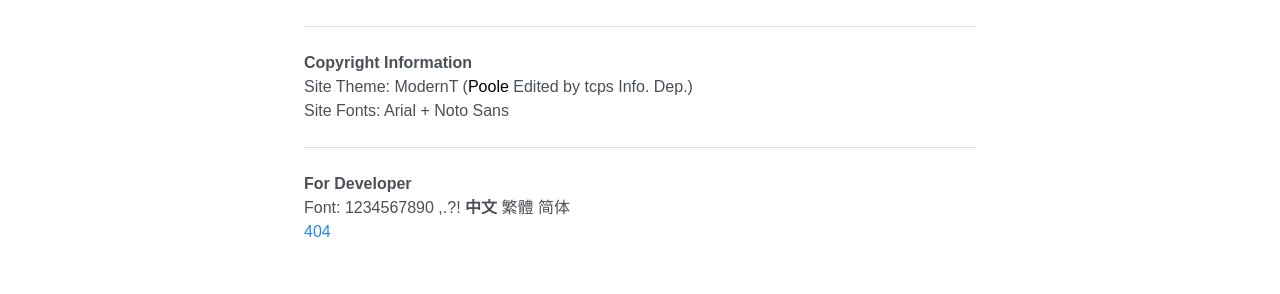
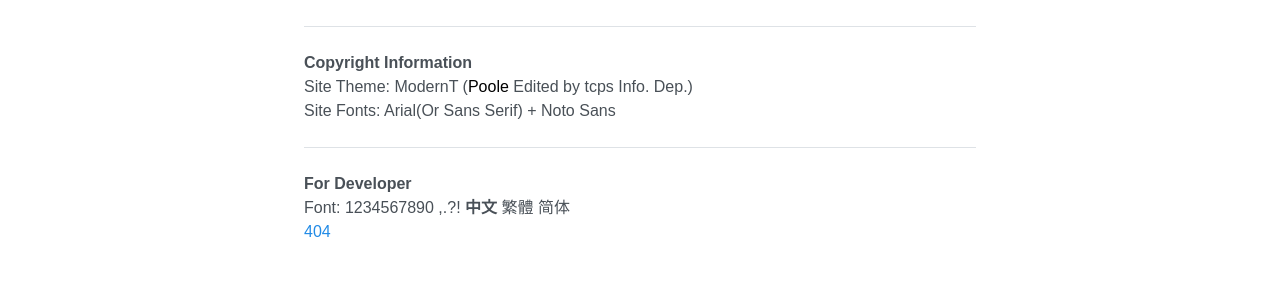
Before and after one commit to ttcps/ttcps.github.io, a Jekyll site: the page built from info.html, in a window 1280 px wide. Shown: the part 194-488 px from the top of the page. Built offline with Jekyll 4.4.1, drawn with Linux system fonts in a browser that asks for light colours.

Commit message:
Update info.html

```diff
--- a/info.html
+++ b/info.html
@@ -10,5 +10,5 @@
 Last update: {{ site.time | date: "%Y/%-m/%-d" }}
 <hr>
 <b>Copyright Information</b>
-<p>Site Theme: ModernT (<a href="https://github.com/poole/poole" style="color: black;">Poole</a> Edited by tcps Info. Dep.)<br>Site Fonts: Arial + Noto Sans</p>
+<p>Site Theme: ModernT (<a href="https://github.com/poole/poole" style="color: black;">Poole</a> Edited by tcps Info. Dep.)<br>Site Fonts: Arial(Or Sans Serif) + Noto Sans</p>
 <hr><b>For Developer</b><br>Font: 1234567890 ,.?! <b>中文</b> 繁體 简体<br><a href="/404">404</a>
```
